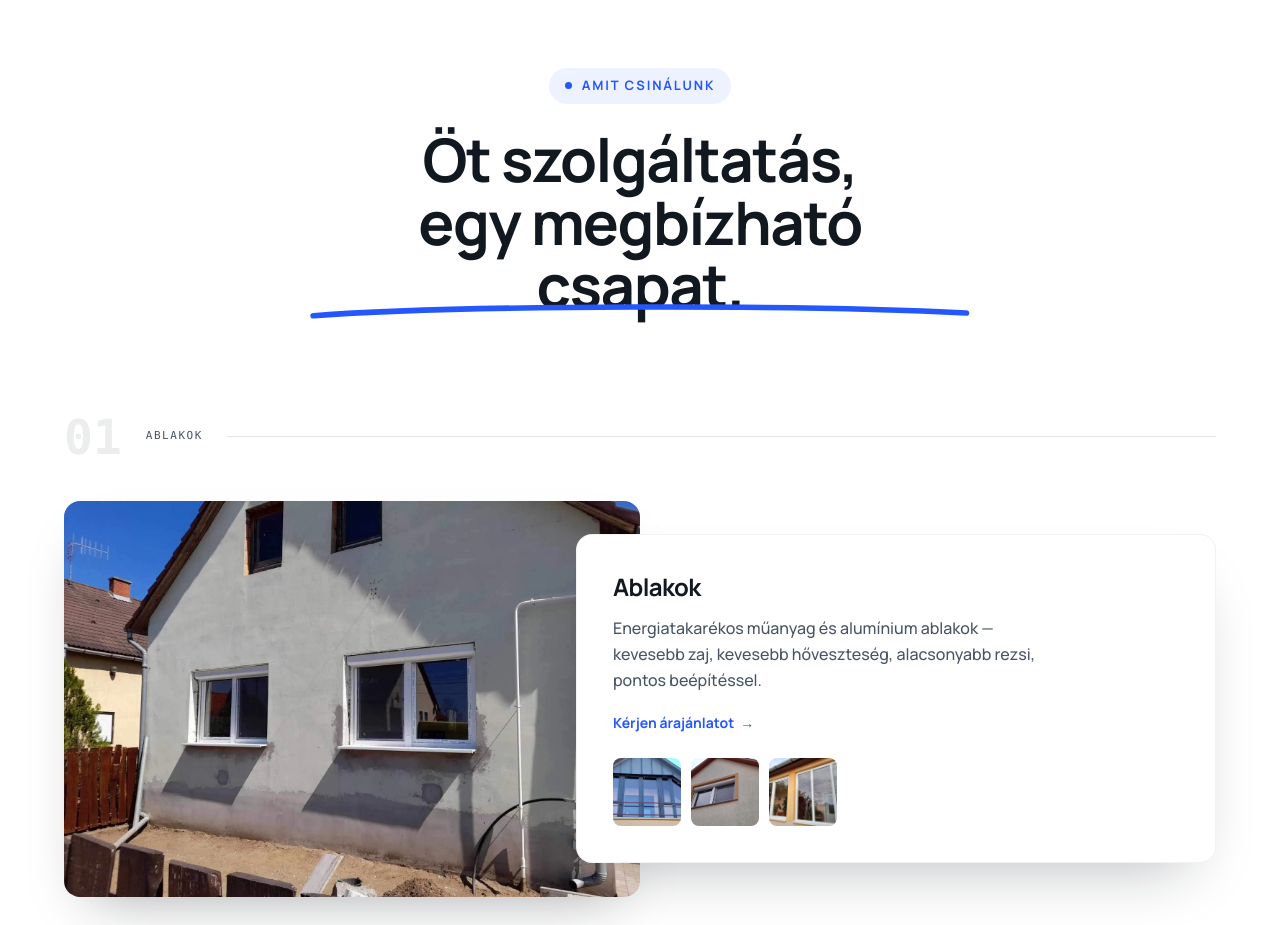
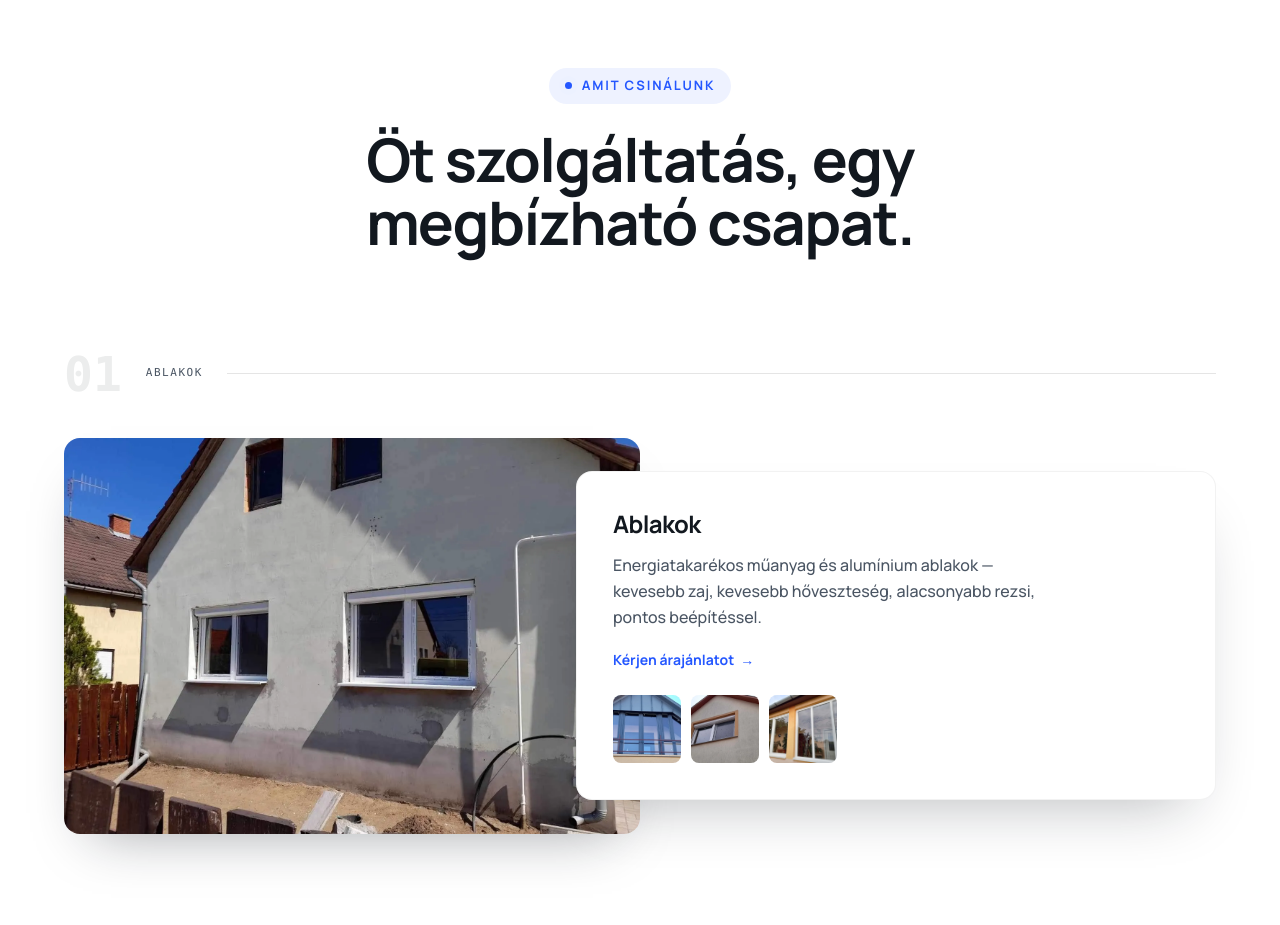
Before and after one commit to mikijelencsity/szekoablakkft, a Next.js app: page / in a window 1280 px wide. Shown: the part 860-1785 px from the top of the page. Built offline with nearby package versions, Linux system fonts and the light colour scheme.

Commit message:
Remove the drawn underline under the Services heading
Keep the centered pill eyebrow; drop the SVG stroke per feedback.

Co-Authored-By: Claude Opus 4.8 <noreply@anthropic.com>

```diff
--- a/components/ServicesSection.tsx
+++ b/components/ServicesSection.tsx
@@ -51,7 +51,6 @@ const services: Service[] = [
 export default function ServicesSection() {
   const sectionRef = useRef<HTMLElement>(null);
   const headRef = useRef<HTMLDivElement>(null);
-  const strokeRef = useRef<SVGPathElement>(null);
   const [lbImages, setLbImages] = useState<RefImage[]>([]);
   const [lbIndex, setLbIndex] = useState<number | null>(null);
 
@@ -72,17 +71,6 @@ export default function ServicesSection() {
           stagger: 0.1,
           ease: "power3.out",
           scrollTrigger: { trigger: head, start: "top 82%" },
-        });
-      }
-      const stroke = strokeRef.current;
-      if (stroke) {
-        const len = stroke.getTotalLength();
-        gsap.set(stroke, { strokeDasharray: len, strokeDashoffset: len });
-        gsap.to(stroke, {
-          strokeDashoffset: 0,
-          duration: 1.1,
-          ease: "power2.out",
-          scrollTrigger: { trigger: head, start: "top 76%" },
         });
       }
 
@@ -120,26 +108,7 @@ export default function ServicesSection() {
           Amit csinálunk
         </span>
         <h2 className="he-fx mx-auto mt-6 max-w-2xl text-[1.9rem] font-semibold leading-[1.12] tracking-tight text-ink sm:text-5xl sm:leading-[1.05] lg:text-6xl">
-          Öt szolgáltatás,
-          <br />
-          <span className="relative inline-block">
-            egy megbízható csapat.
-            <svg
-              className="pointer-events-none absolute -bottom-2 left-[-2%] h-[0.42em] w-[104%] overflow-visible"
-              viewBox="0 0 400 18"
-              preserveAspectRatio="none"
-              aria-hidden="true"
-            >
-              <path
-                ref={strokeRef}
-                d="M4 12 C 90 4, 300 4, 396 10"
-                stroke="var(--brand-blue)"
-                strokeWidth="4"
-                fill="none"
-                strokeLinecap="round"
-              />
-            </svg>
-          </span>
+          Öt szolgáltatás, egy megbízható csapat.
         </h2>
       </div>
 
```
